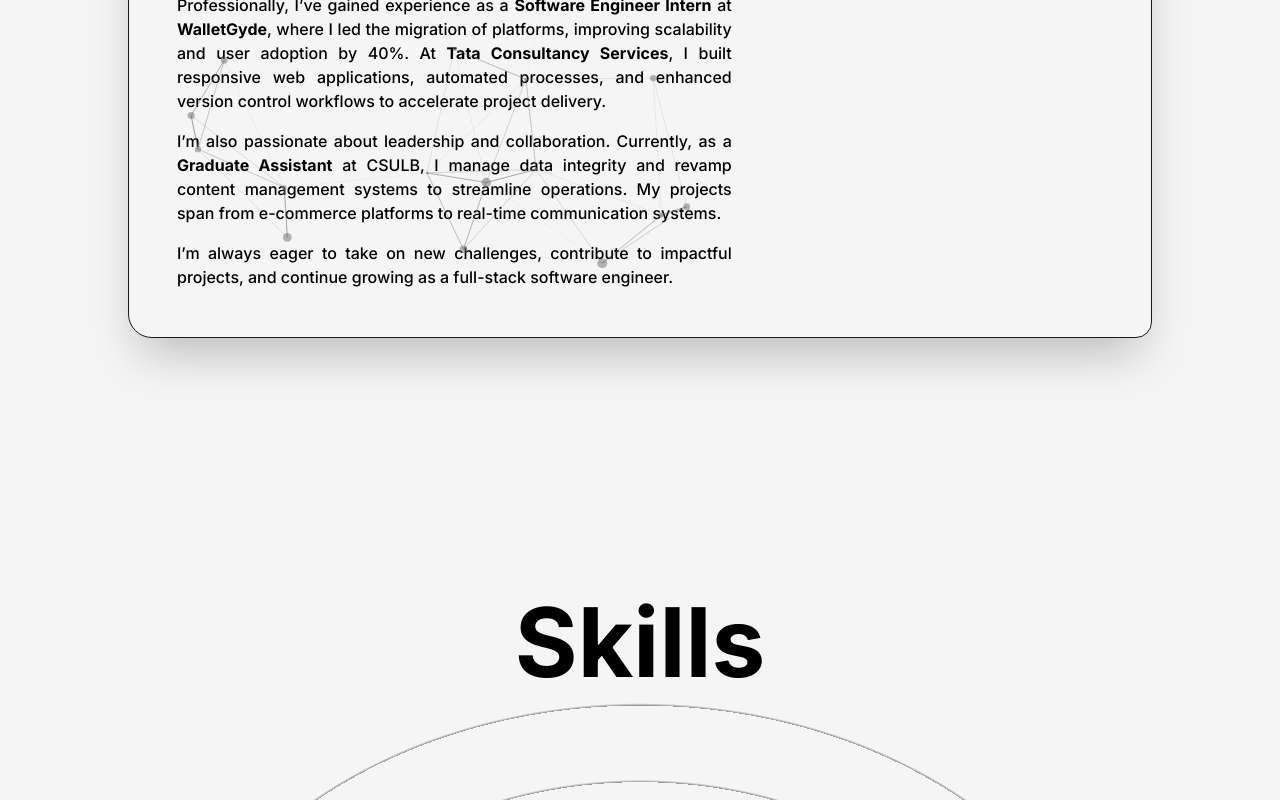
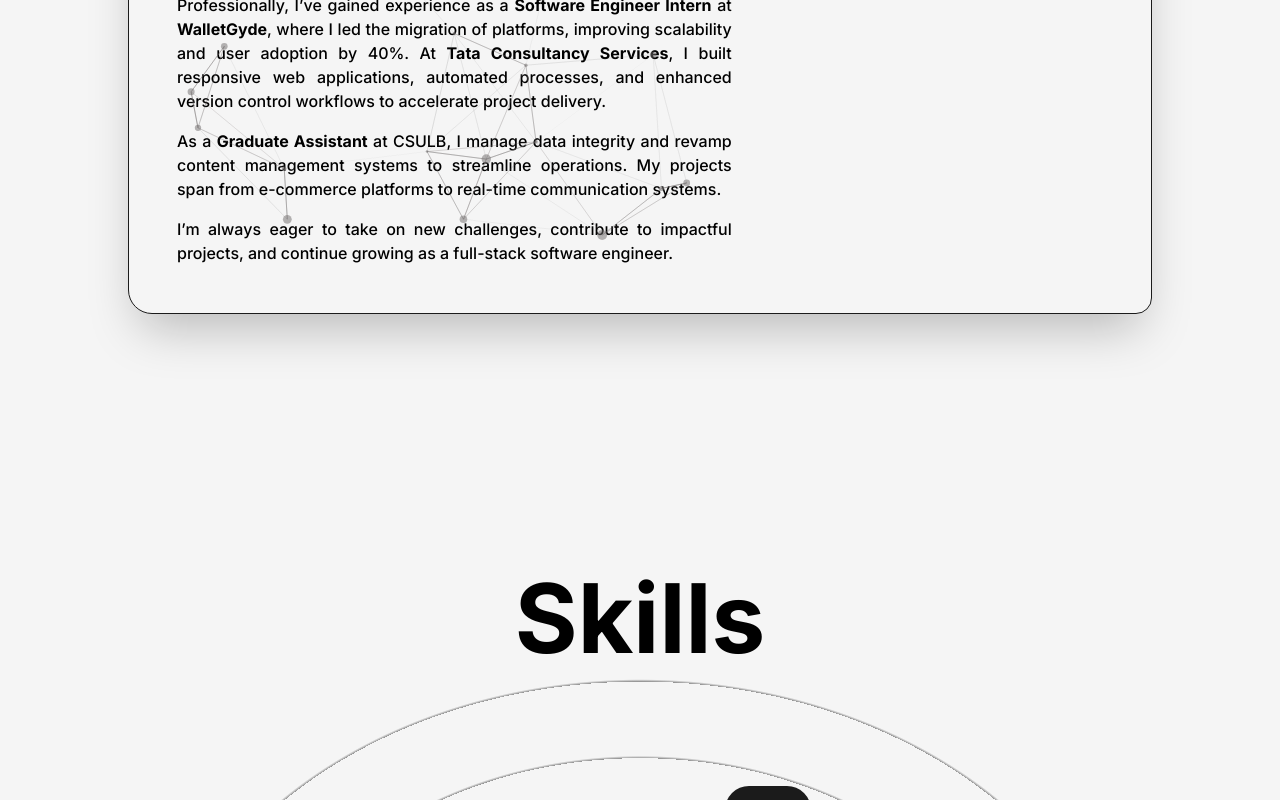
Before and after one commit to Humanvitha/Humanvitha.github.io, a Next.js app: page /about in a window 1280 px wide. Shown: the part 1000-1800 px from the top of the page. Built offline with nearby package versions, Linux system fonts and the light colour scheme.

Commit message:
Revise about section
Updated the text to improve clarity and remove redundancy.

```diff
--- a/src/pages/about.js
+++ b/src/pages/about.js
@@ -133,8 +133,7 @@ const about = () => {
                   transition={{ duration: 0.8, delay: 0.4 }}
                 >
                   <p className="font-medium text-justify">
-                    I’m also passionate about leadership and collaboration.
-                    Currently, as a <strong>Graduate Assistant</strong> at
+                    As a <strong>Graduate Assistant</strong> at
                     CSULB, I manage data integrity and revamp content management
                     systems to streamline operations. My projects span from
                     e-commerce platforms to real-time communication systems.
```
